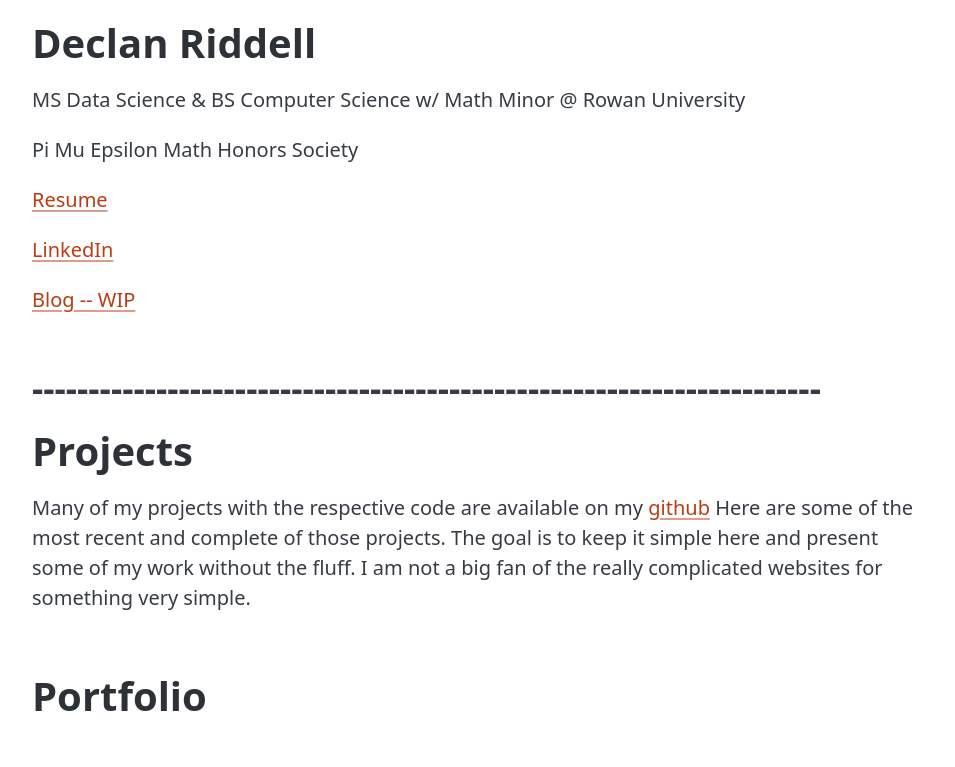
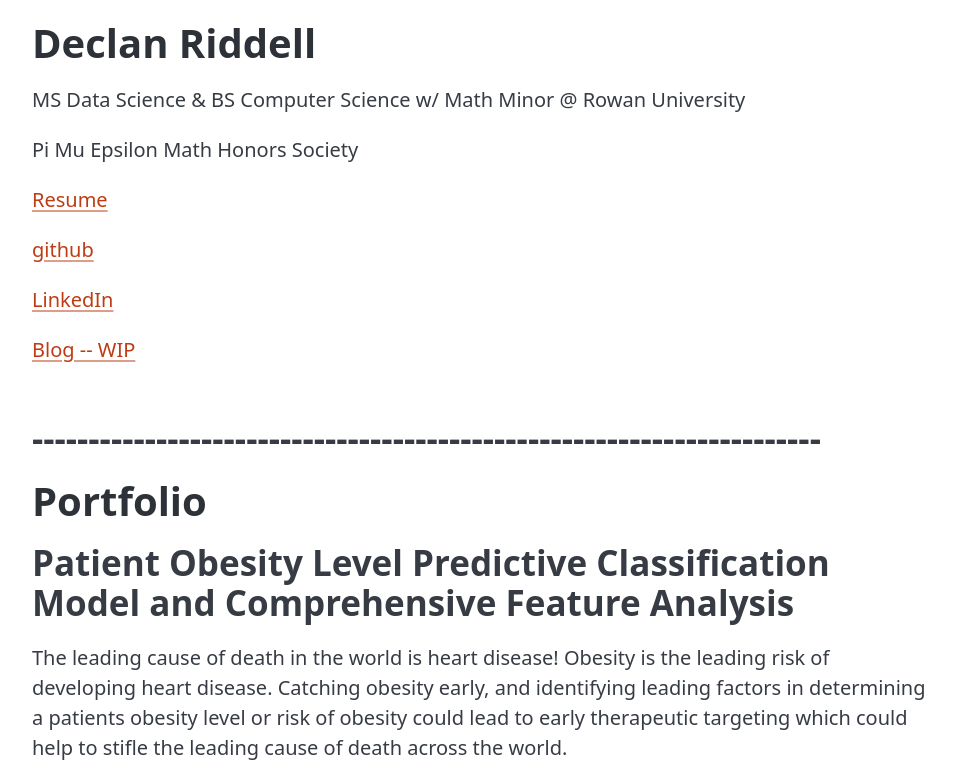
Before and after one commit to DeclanRiddell/DeclanRiddell.github.io, a plain HTML site: page index.html in a window 1280 px wide. Shown: the top 767 px of the page, without its empty margins (158-1113 px from the left). Drawn offline with Linux system fonts and the light colour scheme.

Commit message:
removed project section and moved github link

```diff
--- a/index.html
+++ b/index.html
@@ -19,6 +19,8 @@
 		<p>Pi Mu Epsilon Math Honors Society</p>
 		<A HREF = "https://docs.google.com/document/d/12ssYmD2E-k-58fC4cZzrOWG96Ufzjbld/edit?usp=sharing&ouid=117538145301681789867&rtpof=true&sd=true">Resume</A>
 		<p></p>
+		<A HREF = "https://github.com/DeclanRiddell">github</A>
+		<p></p>
 		<A HREF = "https://www.linkedin.com/in/declanriddell">LinkedIn</A>
 		<p></p>
 		<A HREF = "test/_site/index.html">Blog -- WIP</A>
@@ -27,10 +29,6 @@
 
 	<div>
 		<body style="width: 900px; margin: auto;">
-			<h1>Projects</h1>
-			<p>Many of my projects with the respective code are available on my <A HREF = "https://github.com/DeclanRiddell">github</A>
-			   Here are some of the most recent and complete of those projects. The goal is to keep it simple here and present some of
-			   my work without the fluff. I am not a big fan of the really complicated websites for something very simple.</p>
 
 			<h1>Portfolio</h1>
 			<h2>Patient Obesity Level Predictive Classification Model and Comprehensive Feature Analysis</h2>
```
